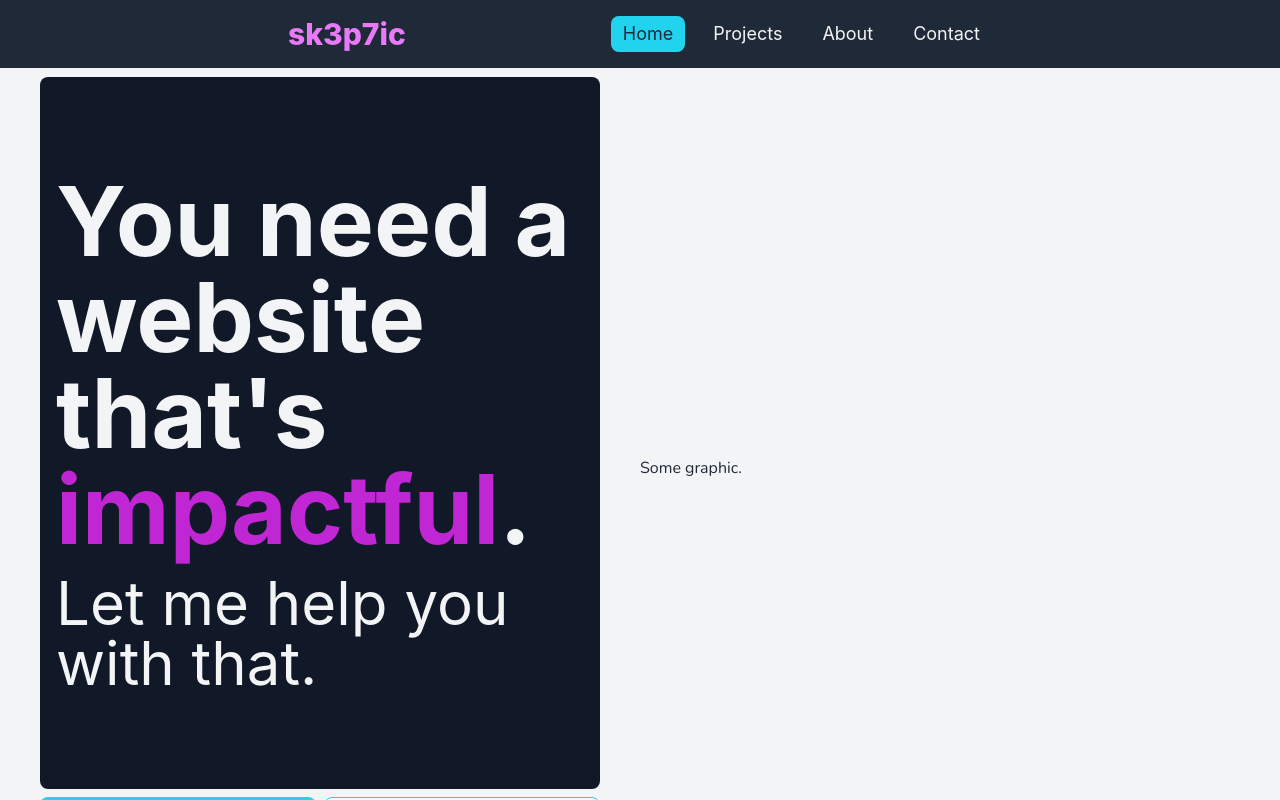
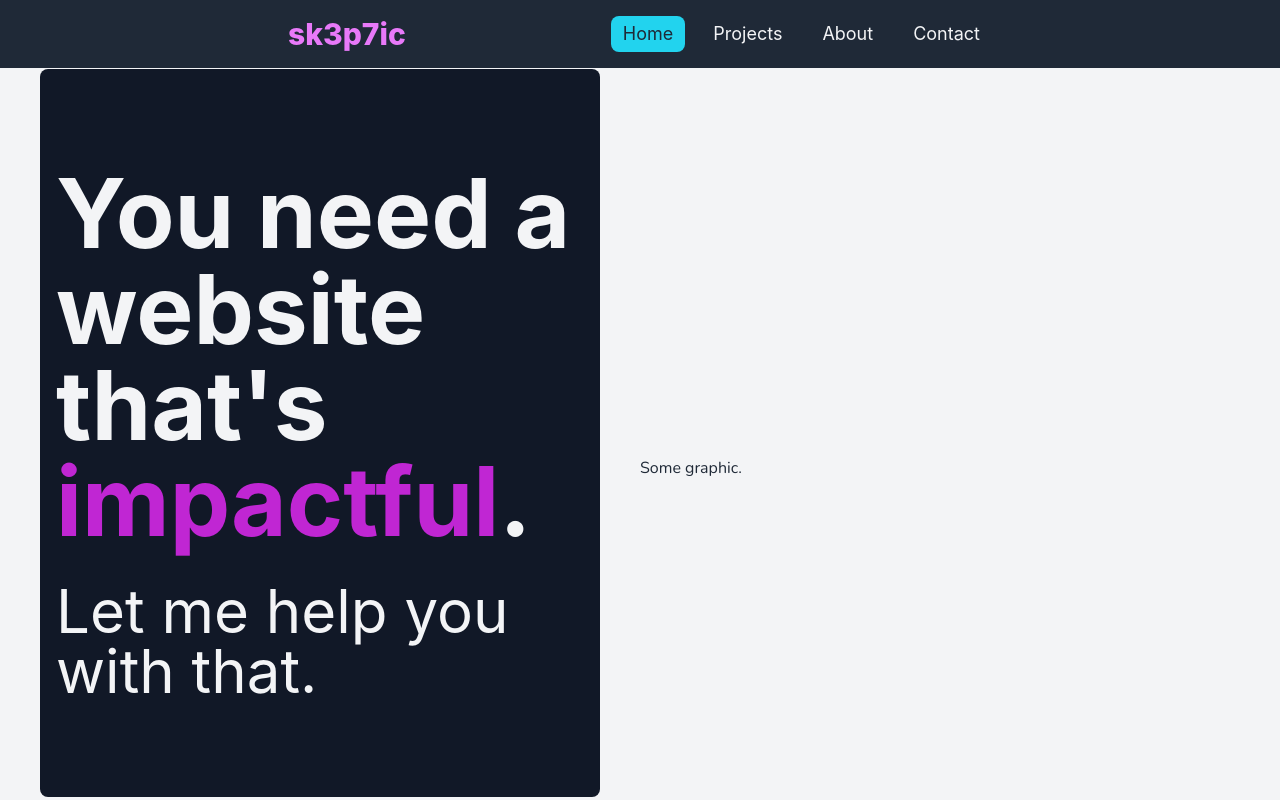
Before and after one commit to sk3p7ic/sk3p7ic-site, a Vue app: page / in a window 1280 px wide. Built offline with nearby package versions, Linux system fonts and the light colour scheme; a web font is replaced by a local one.

Commit message:
Changed spacing

```diff
--- a/src/components/home/HomeHero.vue
+++ b/src/components/home/HomeHero.vue
@@ -2,7 +2,7 @@
   <div class="h-screen grid grid-cols-1 lg:grid-cols-2 items-center">
     <div class="flex flex-col gap-2 px-2 mx-2 lg:mx-8">
       <div
-        class="flex flex-col gap-4 px-4 py-8 xl:px-4 lg:py-24 bg-gray-900 text-gray-100 rounded-lg"
+        class="flex flex-col gap-8 px-4 py-8 xl:px-4 lg:py-24 bg-gray-900 text-gray-100 rounded-lg"
       >
         <h1 class="font-inter text-6xl lg:text-7xl xl:text-8xl font-bold">
           You need a website that&apos;s
```
